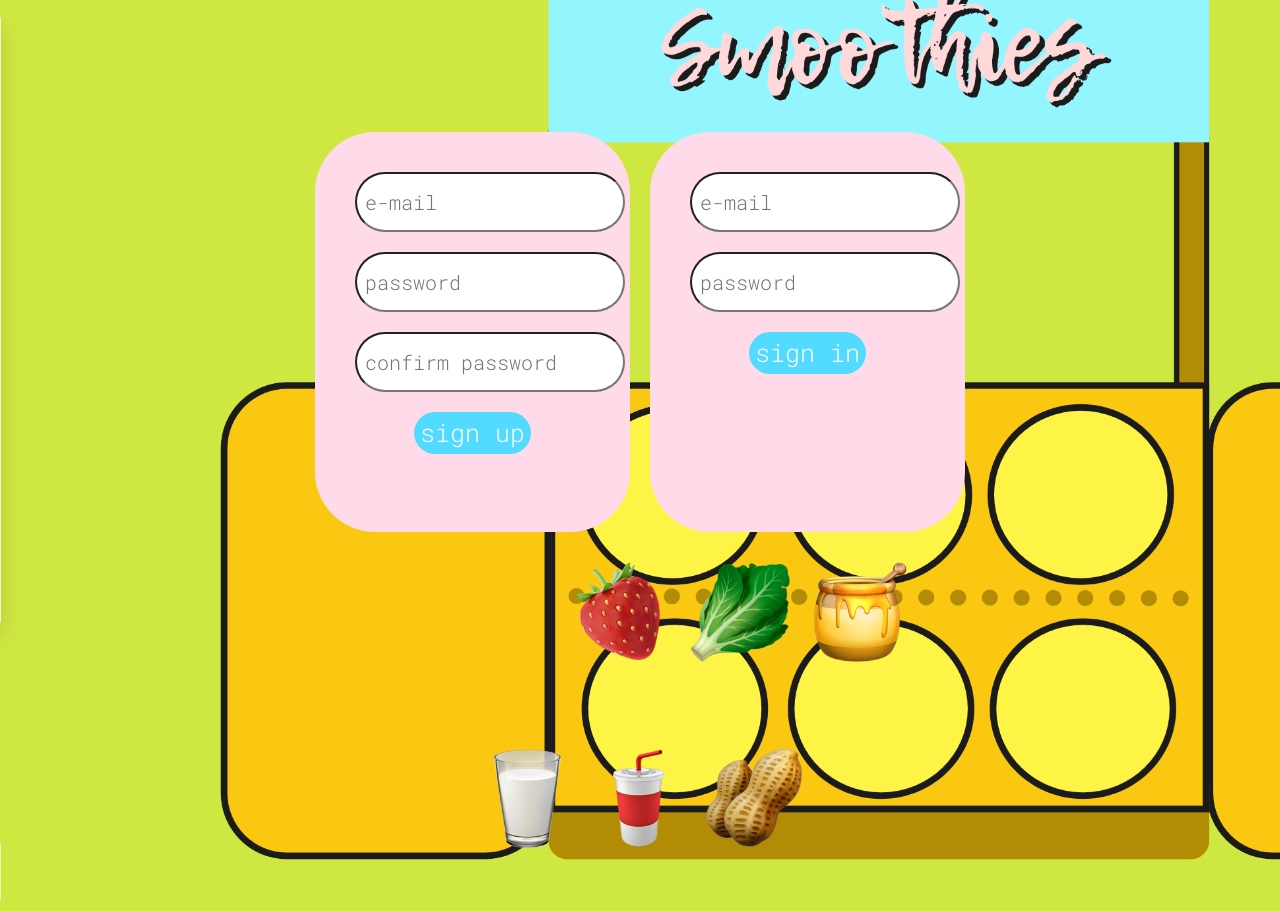
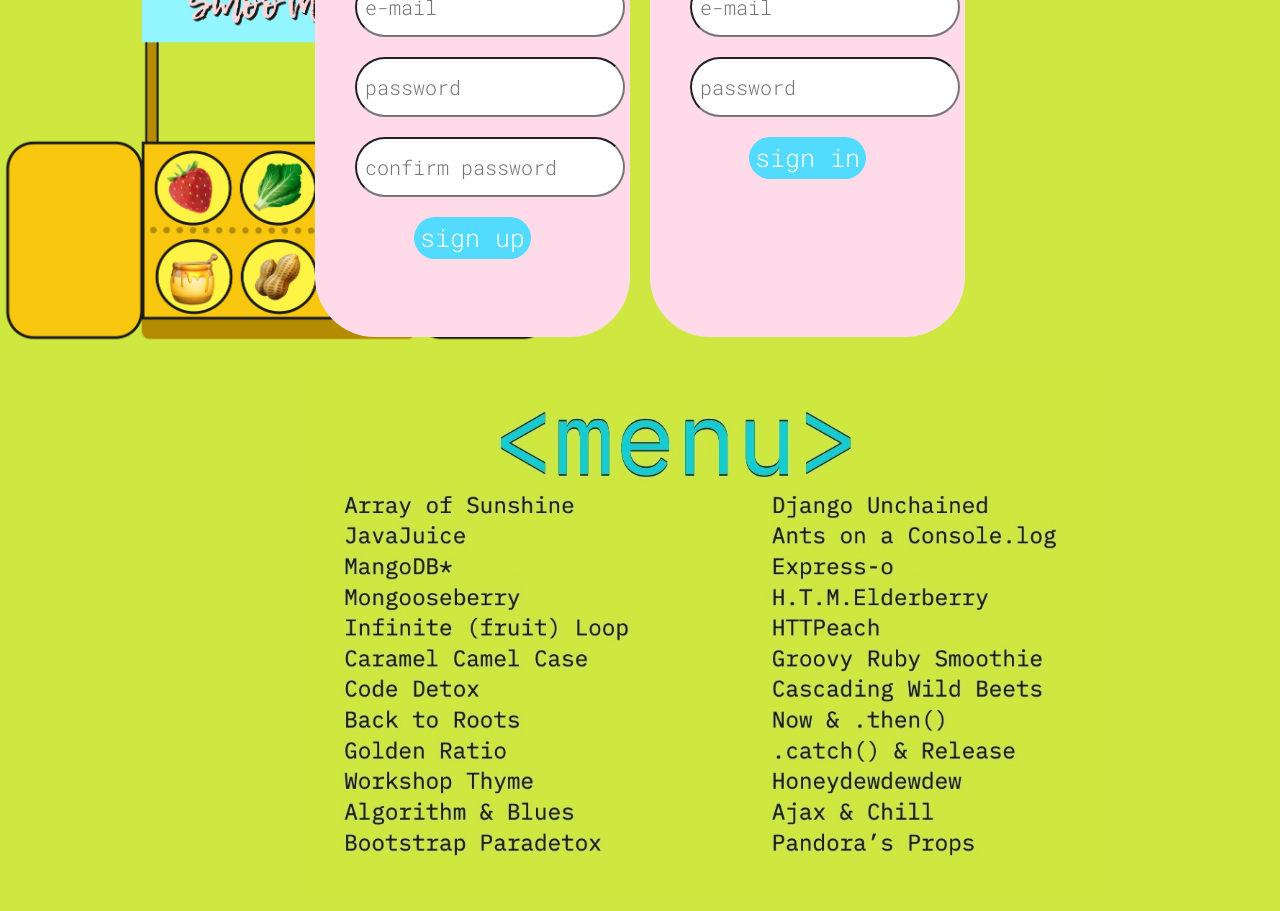
Before and after one commit to LadiesLoveCleanCode/MangoDB-client, a React app: page /#/ in a window 1280 px wide. Shown: the part 200-1111 px from the top of the page. Built offline with nearby package versions, Linux system fonts and the light colour scheme.

Commit message:
styling updates
Co-authored by: Naiema naiema.d.gardner@gmail.com
Co-authored by: Mel mel.nalband@gmail.com
Co-authored by: Jen jennifer.castioni@gmail.com

```diff
--- a/public/index.html
+++ b/public/index.html
@@ -18,7 +18,8 @@ unless you know exactly what you're doing! -->
       You need to enable JavaScript to run this app.
     </noscript>
     <div id="root"></div>
-    <h1><img src="/mango.png" alt="Logo" height="90">MangoDB</h1>
+    <h1><img src="/mango.png" alt="Logo" height="100">MangoDB<br>
+    <img src="/smoothie_stand.png" alt="SmoothieStand" height="400"></h1>
 
 <br>
 
@@ -42,19 +43,10 @@ unless you know exactly what you're doing! -->
           </form>
         </div>
 
-        <h3>
-        <img src="/strawberry.png" alt="Fruits" width="100" height="100">
-        <img src="/kale.png" alt="Veggies" width="100" height="100">
-        <img src="/honey.png" alt="Add-Ins" width="100" height="100">
-        </h3>
-        <br>
-        <h4>
-        <img src="/milk.png" alt="Bases" width="100" height="100">
-        <img src="/cup.png" alt="Cups" width="100" height="100">
-        <img src="/peanuts.png" alt="Proteins" width="100" height="100">
-        </h4>
 
 <br>
 
+<img src="/menu.png" alt="Menu" align="center" width="120%">
+
   </body>
 </html>
--- a/src/index.scss
+++ b/src/index.scss
@@ -11,9 +11,9 @@ body {
   //background: no-repeat center center; (try this if the above doesn't work)
   background-repeat: no-repeat;
   background-color: $background-color;
-  background-image: url('/smoothie_stand.png');
+  //background-image: url('/smoothie_stand.png');
   background-position: top fixed;
-  background-size: cover;
+  background-size: 30%;
   //background-size: contain;
   font-family: 'Roboto Mono', monospace;
   font-size: 25px;
@@ -36,7 +36,7 @@ navbar {
 h1 {
   font-family: 'Sriracha', cursive;
   color: #17ecec;
-  font-size: 100px;
+  font-size: 120px;
   left: 0;
   position: absolute;
   text-align: left;
```
Also changed, not shown: public/Menu.png, public/smoothie_stand.png.
